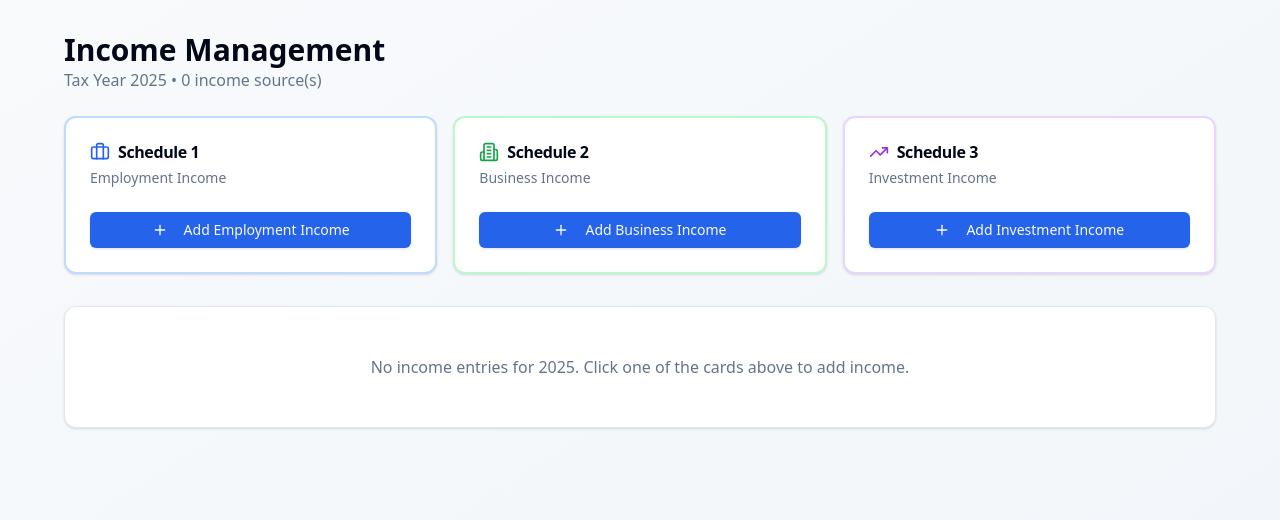
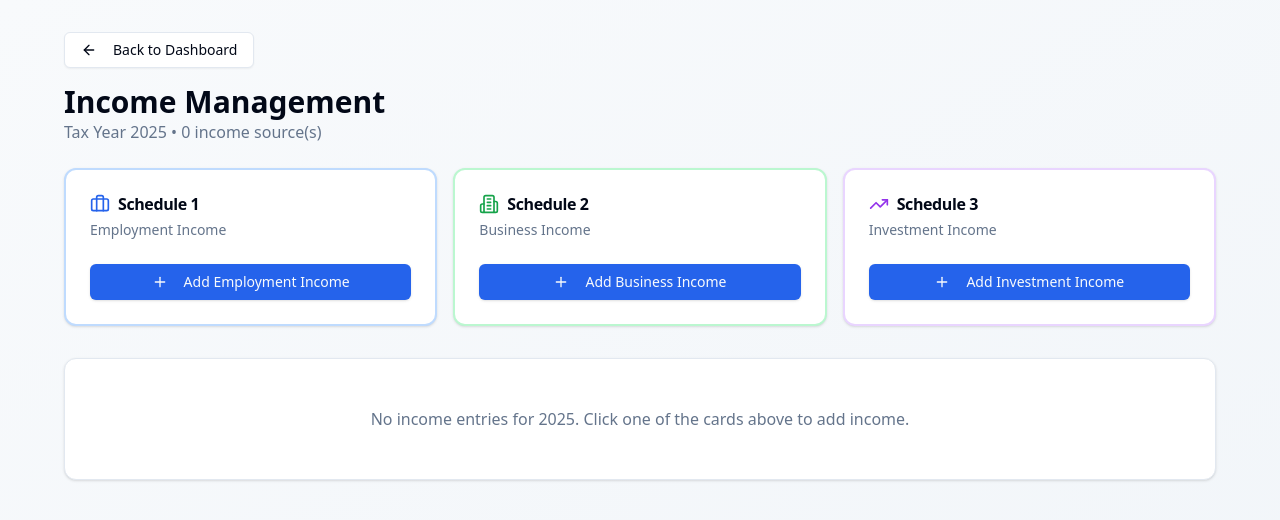
Before and after one commit to jeradasanka/WealthGuardLK, a React (Vite) app: page /income in a window 1280 px wide. Shown: the top 520 px of the page. Built offline with nearby package versions, Linux system fonts and the light colour scheme.

Commit message:
Add back to dashboard buttons on Income and Assets pages

```diff
--- a/src/pages/AssetsPage.tsx
+++ b/src/pages/AssetsPage.tsx
@@ -4,7 +4,8 @@
  */
 
 import { useState } from 'react';
-import { Plus, Trash2, Edit, Home, Car, Wallet as WalletIcon, CreditCard } from 'lucide-react';
+import { useNavigate } from 'react-router-dom';
+import { Plus, Trash2, Edit, Home, Car, Wallet as WalletIcon, CreditCard, ArrowLeft } from 'lucide-react';
 import { Button } from '@/components/ui/button';
 import { Card, CardContent, CardDescription, CardHeader, CardTitle } from '@/components/ui/card';
 import { useStore } from '@/stores/useStore';
@@ -17,6 +18,7 @@ import type { Asset, Liability, FundingSource } from '@/types';
 type ViewMode = 'list' | 'add-asset' | 'edit-asset' | 'add-liability' | 'edit-liability' | 'source-of-funds';
 
 export function AssetsPage() {
+  const navigate = useNavigate();
   const assets = useStore((state) => state.assets);
   const liabilities = useStore((state) => state.liabilities);
   const entities = useStore((state) => state.entities);
@@ -176,6 +178,14 @@ export function AssetsPage() {
       <div className="max-w-6xl mx-auto">
         <div className="flex items-center justify-between mb-6">
           <div>
+            <Button
+              variant="outline"
+              onClick={() => navigate('/')}
+              className="mb-4"
+            >
+              <ArrowLeft className="h-4 w-4 mr-2" />
+              Back to Dashboard
+            </Button>
             <h1 className="text-3xl font-bold">Assets & Liabilities</h1>
             <p className="text-muted-foreground">
               Statement of Assets and Liabilities
--- a/src/pages/IncomePage.tsx
+++ b/src/pages/IncomePage.tsx
@@ -4,7 +4,8 @@
  */
 
 import { useState } from 'react';
-import { Plus, Trash2, Edit, Briefcase, Building2, TrendingUp } from 'lucide-react';
+import { useNavigate } from 'react-router-dom';
+import { Plus, Trash2, Edit, Briefcase, Building2, TrendingUp, ArrowLeft } from 'lucide-react';
 import { Button } from '@/components/ui/button';
 import { Card, CardContent, CardDescription, CardHeader, CardTitle } from '@/components/ui/card';
 import { useStore } from '@/stores/useStore';
@@ -15,6 +16,7 @@ import { formatLKR } from '@/lib/taxEngine';
 import type { Income, EmploymentIncome, BusinessIncome, InvestmentIncome } from '@/types';
 
 export function IncomePage() {
+  const navigate = useNavigate();
   const incomes = useStore((state) => state.incomes);
   const entities = useStore((state) => state.entities);
   const currentTaxYear = useStore((state) => state.currentTaxYear);
@@ -122,6 +124,14 @@ export function IncomePage() {
       <div className="max-w-6xl mx-auto">
         <div className="flex items-center justify-between mb-6">
           <div>
+            <Button
+              variant="outline"
+              onClick={() => navigate('/')}
+              className="mb-4"
+            >
+              <ArrowLeft className="h-4 w-4 mr-2" />
+              Back to Dashboard
+            </Button>
             <h1 className="text-3xl font-bold">Income Management</h1>
             <p className="text-muted-foreground">
               Tax Year {currentTaxYear} • {currentYearIncomes.length} income source(s)
```
